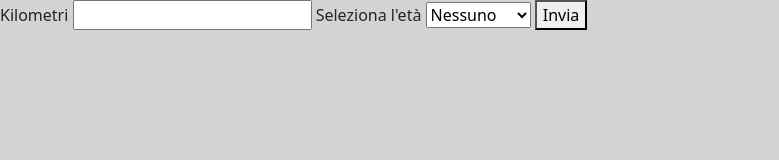
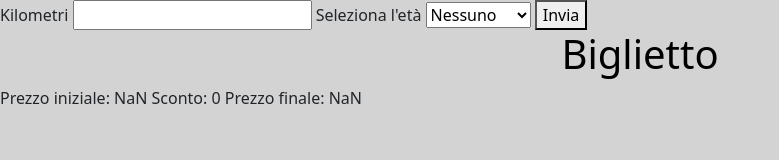
Before and after one commit to hajjamn/js-biglietto-treno-form, a plain HTML site: page index.html in a window 1280 px wide. Both pictures are taken after a click on the button "Invia". Shown: the whole page, without its empty margins (0-779 px from the left). Drawn offline with nearby package versions, Linux system fonts and the light colour scheme.

Commit message:
ADD: milestone 2 actually completed

```diff
--- a/index.html
+++ b/index.html
@@ -9,7 +9,7 @@
   </head>
   <body>
     <main>
-      <div>
+      <div class="input">
         <label for="kilometraggio">Kilometri</label>
         <input name="kilometraggio" type="text" id="kilometraggio">
         <label for="eta">Seleziona l'età</label>
@@ -27,6 +27,10 @@
         <button type="submit">Invia</button>
       </div>
 
+      <div class="output">
+        <h1>Biglietto</h1>
+      </div>
+
     </main>
     <script src="./js/app.js"></script>
     <script src="https://cdn.jsdelivr.net/npm/bootstrap@5.3.3/dist/js/bootstrap.bundle.min.js" integrity="sha384-YvpcrYf0tY3lHB60NNkmXc5s9fDVZLESaAA55NDzOxhy9GkcIdslK1eN7N6jIeHz" crossorigin="anonymous"></script>
--- a/js/app.js
+++ b/js/app.js
@@ -47,6 +47,14 @@ function() {
   prezzoFinale = prezzoBase - sconto;
   console.log('Prezzo finale = ' + prezzoFinale.toFixed(2));
 
+  // Stampo tutte le informazioni sulla pagina
+
+  const outputElement = document.querySelector('.output')
+  outputElement.innerHTML += `
+  <span>Prezzo iniziale: ${prezzoBase}</span>
+  <span>Sconto: ${sconto}</span>
+  <span>Prezzo finale: ${prezzoFinale}</span>
+  `
 
   }
 );
```
